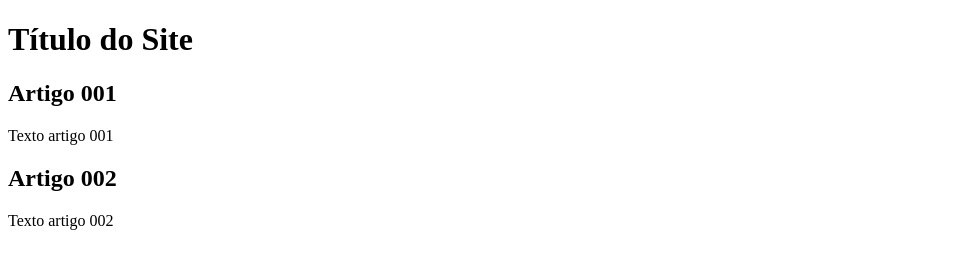
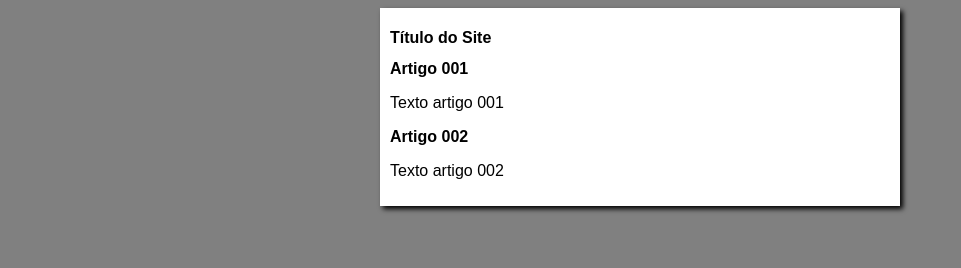
Before and after one commit to PietroT10/Projeto-Site, a plain HTML site: page index.html in a window 1280 px wide. Shown: the whole page, without its empty margins (0-961 px from the left). Drawn offline with Linux system fonts and the light colour scheme.

Commit message:
iniciei o design

```diff
--- a/index.html
+++ b/index.html
@@ -5,6 +5,7 @@
     <meta http-equiv="X-UA-Compatible" content="IE=edge">
     <meta name="viewport" content="width=device-width, initial-scale=1.0">
     <title>Título do site.</title>
+    <link rel="stylesheet" href="style.css">
 </head>
 <body>
         <main>
--- /dev/null
+++ b/style.css
@@ -0,0 +1,16 @@
+* {
+    font-family: Arial, Helvetica, sans-serif;
+    font-size: 16px;
+
+}
+body {
+    background-color: gray;
+}
+
+main {
+    background-color: white;
+    width: 500px;
+    margin: auto;
+    padding: 10px;
+    box-shadow: 3px 3px 5px black;
+}
```
